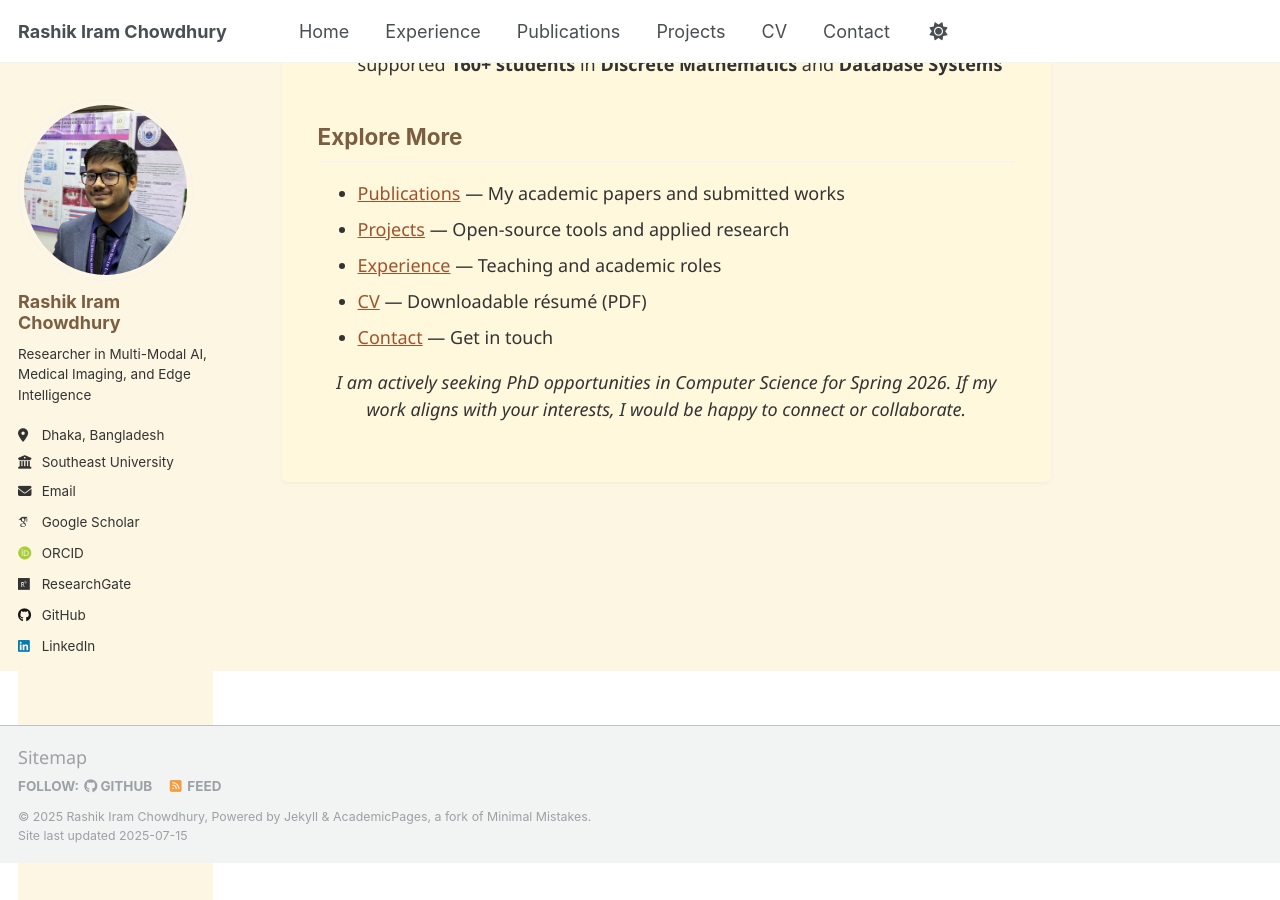
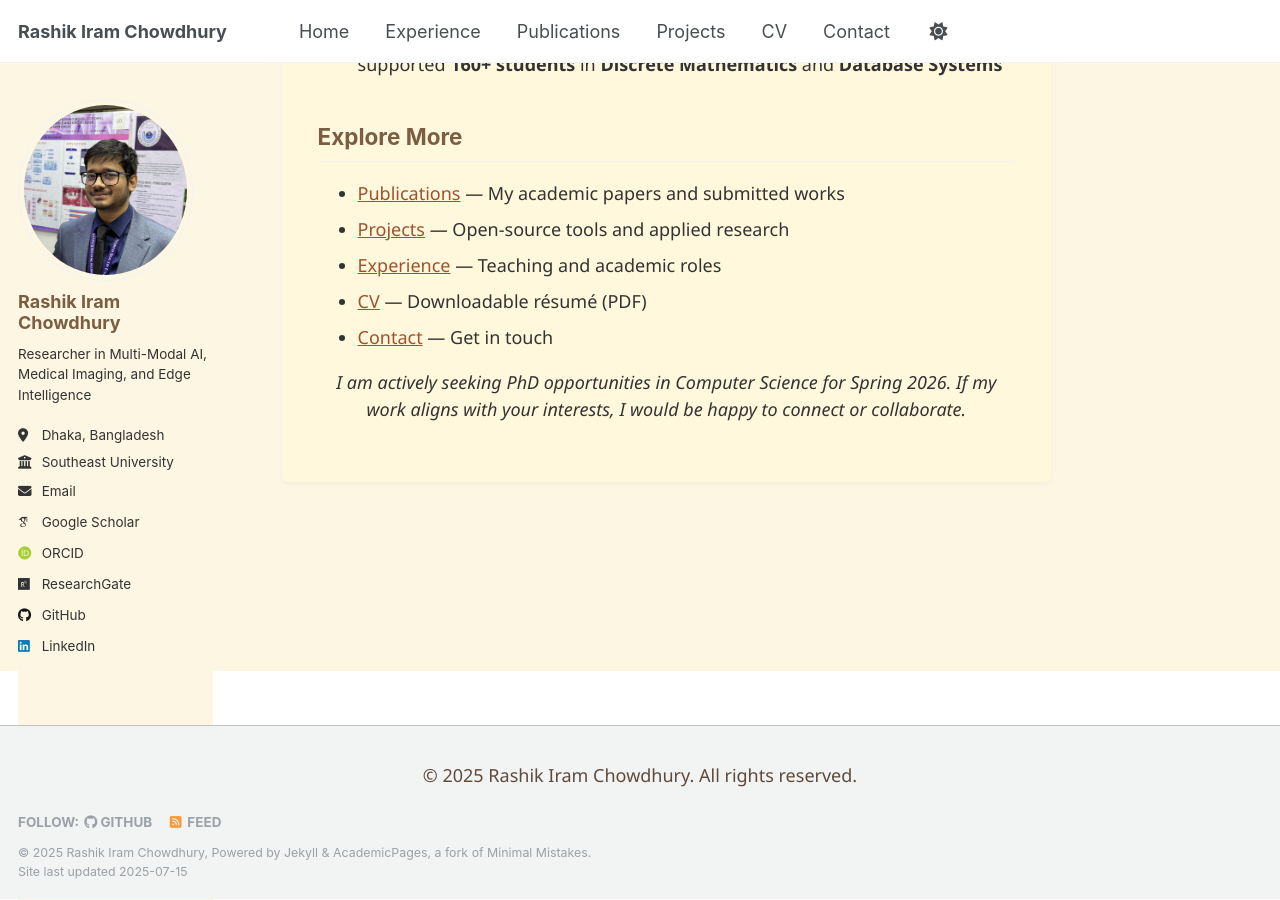
Before and after one commit to RashikIram/rashikiram.github.io, a Jekyll site: the page built from index.md, in a window 1280 px wide and 900 px high, scrolled down 1749 px. Built offline with Jekyll 4.4.1, drawn with Linux system fonts in a browser that asks for light colours; some web fonts are replaced; a script that is not in the unit is left out.

Commit message:
Update custom.html

```diff
--- a/_includes/footer/custom.html
+++ b/_includes/footer/custom.html
@@ -1,19 +1,4 @@
-<!-- start custom footer snippets -->
-
-<a href="/sitemap/">Sitemap</a>
-
-<!-- Support for MatJax -->
-<script defer src="https://cdnjs.cloudflare.com/polyfill/v3/polyfill.min.js?features=es6"></script>
-<script defer src="https://cdn.jsdelivr.net/npm/mathjax@3/es5/tex-mml-chtml.js" id="MathJax-script"></script>
-
-<!-- Support for Plotly -->
-<script defer src='https://cdnjs.cloudflare.com/ajax/libs/plotly.js/3.0.1/plotly.min.js'></script>
-
-<!-- Support for Mermaid -->
-<script type="module">
-    import mermaid from 'https://cdn.jsdelivr.net/npm/mermaid@11/dist/mermaid.esm.min.mjs';
-    mermaid.initialize({startOnLoad:true, theme:'default'});
-    await mermaid.run({querySelector:'code.language-mermaid'});
-</script>
-
-<!-- end custom footer snippets -->
+<!-- clean custom footer -->
+<div style="text-align: center; padding: 1em 0; color: #5e4b3c;">
+  © 2025 Rashik Iram Chowdhury. All rights reserved.
+</div>
```
